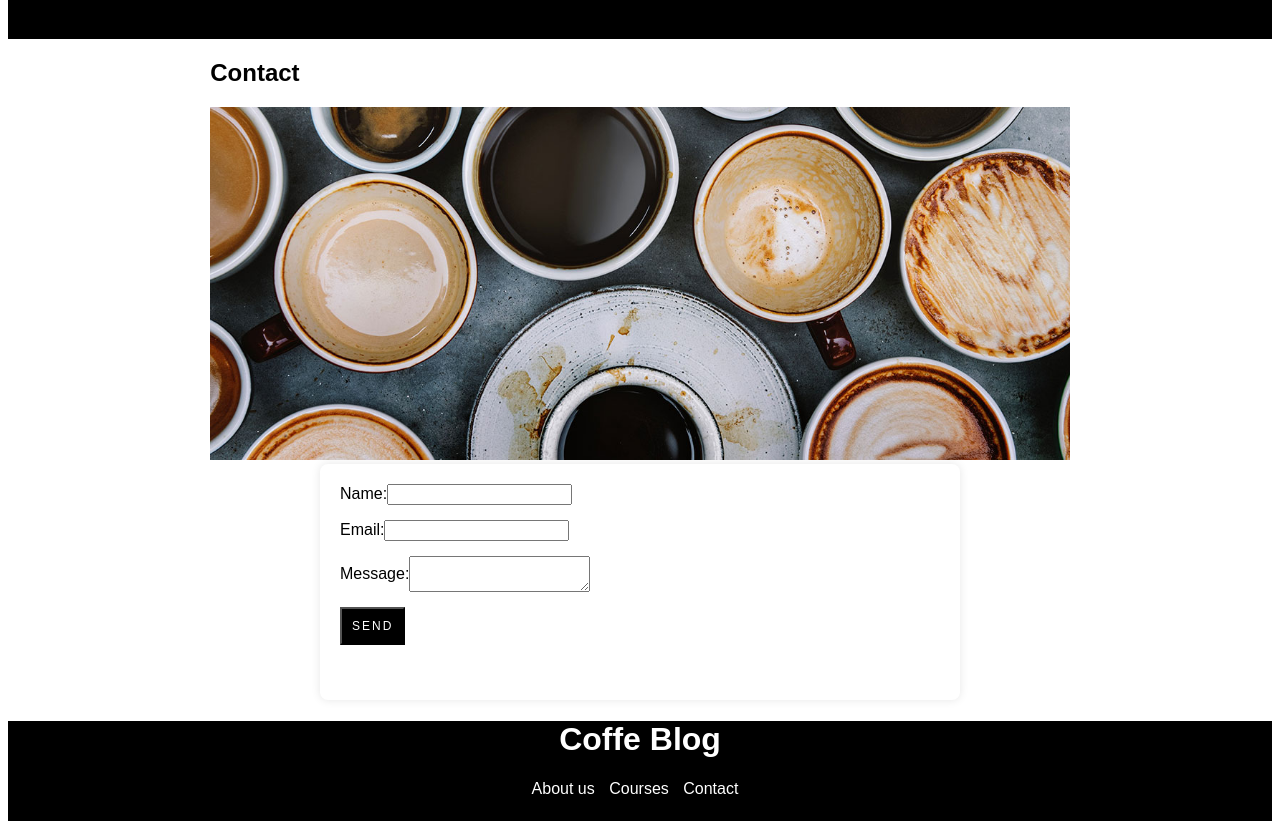
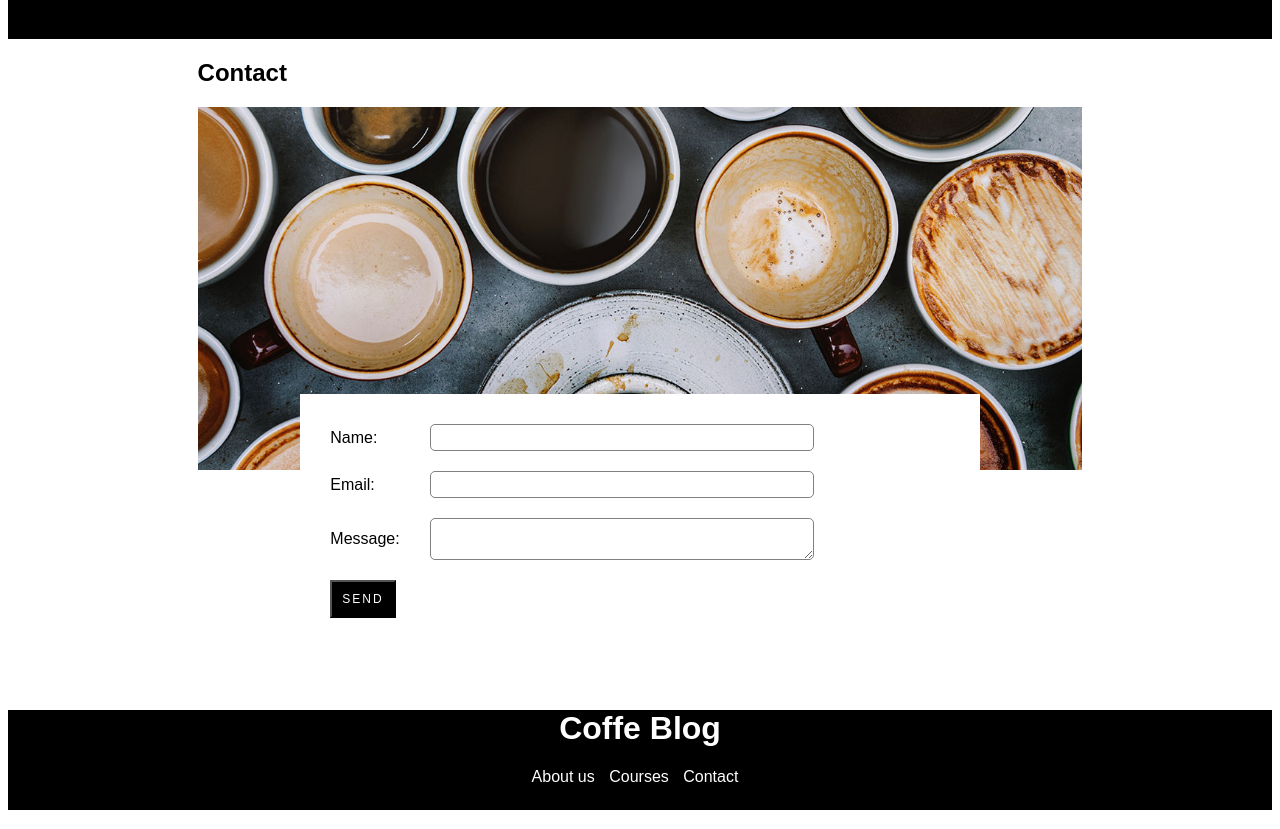
Before and after one commit to daballesteros94/SDGKU_proyects, a plain HTML site: page contact.html in a window 1280 px wide. Shown: the part 69-898 px from the top of the page. Drawn offline with Linux system fonts and the light colour scheme.

Commit message:
contact page

```diff
--- a/contact.html
+++ b/contact.html
@@ -7,7 +7,7 @@
         <link rel="stylesheet" href="./mystyle.css">
     </head>
 <body>
-    <header class="contact-header">
+    <header class="secondary-header">
         <div class="header-flex">
             <h1>Coffe Blog</h1>
             <nav class="menu">
@@ -18,35 +18,32 @@
         </div>
     </header>
 
-     <main class="container2">
-        <section class="image-section">
-            <h2>Contact</h2>
+ <main class="container">
+        <h2>Contact</h2>
+        <div class="contact-container">
             <div>
-                <img src="./coffee-images-main/contact.jpg" alt="error here">
+                <img src="./coffee-images-main/contact.jpg" alt="cups">
             </div>
-        </section>
-
-        <section>
-            <div class="form-container container2">
-                <form>
-                    <div class="form-row">
-                        <label for="name">Name: </label>
-                        <input type="text" id="name" name="name">
+            <div class="form-container">
+                <form class="container">
+                    <div>
+                        <label>Name:</label>
+                        <input type="text">
                     </div>
-                    <div class="form-row">
-                        <label for="email">Email: </label>
-                        <input type="text" id="email" name="email">
+                    <div>
+                        <label>Email:</label>
+                        <input type="email">
                     </div>
-                    <div class="form-row">
-                        <label for="message">Message: </label>
-                        <textarea id="message" name="message"></textarea>
+                    <div>
+                        <label>Message:</label>
+                        <textarea></textarea>
                     </div>
-                    <div class="form-row">
-                        <input class="btn-black" type="submit" value="Send">
+                    <div>
+                        <button class="btn-black">Send</button>
                     </div>
                 </form>
             </div>
-        </section>
+        </div>
     </main>
 
    <footer class="contact-footer">
--- a/mystyle.css
+++ b/mystyle.css
@@ -1,4 +1,4 @@
-/*Global*/
+/*global*/
 body{
     font-family: arial;
 }
@@ -8,16 +8,16 @@ h1{
 p{
     line-height: 1.5;
 }
-img {
+img{
     max-width: 100%;
 }
-/*Utilities*/
+/*utilities*/
 .btn-black{
     display: inline-block;
     background-color: black;
-    color: white;
-    margin-bottom: 20px;
-    padding: 10px;
+    color:white;
+    padding:10px;
+    margin-bottom:20px;
     text-transform: uppercase;
     text-decoration: none;
     font-size: 12px;
@@ -27,9 +27,9 @@ img {
 .btn-brown{
     display: inline-block;
     background-color: brown;
-    color: white;
-    margin-bottom: 20px;
-    padding: 10px;
+    color:white;
+    padding:10px;
+    margin-bottom:20px;
     text-transform: uppercase;
     text-decoration: none;
     font-size: 12px;
@@ -37,37 +37,78 @@ img {
 }
 
 .container{
-    width: 60%;
+    width:70%;
     margin-left: auto;
     margin-right: auto;
 }
 
-.container2{
-    width: 68%;
-    margin-left: auto;
-    margin-right: auto;
-}
-
-/*Headers*/
+/*header*/
 .header-flex{
     display: flex;
     justify-content: space-around;
     align-items: center;
 }
 .primary-header {
-    background-image: url(coffee-images-main/banner.jpg);
+    background-image: url(img/banner.jpg);
     background-position: center center;
     background-size: cover;
     height: 300px;
     color: white;
     text-align: center;
 }
-.contact-header{
-    background-position: center center;
-    background-size: cover;
+.secondary-header{
+    background-color: black;
     height: 100px;
-    color: white;
-    background-color: black;
+    color:white;
+}
+.menu a{
+    color:white;
+    text-decoration: none;
+    margin-right: 10px;
+}
+/*main*/
+
+.main-flex{
+    display: flex;
+    flex-direction: row;
+
+}
+.blog-container{
+    width: 60%;
+    margin-right: 10px;
+}
+.courses-container{
+    width: 40%;
+}
+
+/*contact*/
+.contact-container{
+    display: flex;
+    flex-direction: column;
+}
+.form-container{
+    margin-top: -80px;
+}
+form{
+    background-color: white;
+    padding: 30px;
+}
+
+input,textarea{
+    width:60%;
+    border:1px solid gray;
+    padding:5px;
+    border-radius: 5px;
+}
+label{
+    display: inline-block;
+    width: 100px;
+    text-align: left;
+}
+form div{
+    display: flex;
+    align-items: center;
+    margin-bottom: 20px;
 }
 .contact-footer{
     background-position: center center;
@@ -77,42 +118,3 @@ img {
     background-color: black;
     text-align: center;
 }
-.menu a{
-    color: white;
-    text-decoration: none;
-    margin-right: 10px;
-}
-/*MAIN*/
-
-.main-flex{
-    display: flex;
-    flex-direction: row;
-}
-.blog-container{
-    width: 60%;
-    margin-right: 10px;
-}
-.courses-container{
-    width: 40%;
-}
-.parragrph-highligh{
-    font-weight: bold;
-    font-size: 28px;
-}
-.input_textbox{
-    width: 50%;
-    margin: 8px 0;
-    box-sizing: border-box;
-}
-.form-container{
-    background-color: white;
-    padding: 20px;
-    border-radius: 8px;
-    box-shadow: 0 0 10px rgba(0, 0, 0, 0.1);
-    width: 600px;
-}
-.form-row {
-    display: flex;
-    align-items: center;
-    margin-bottom: 15px;
-}
```
